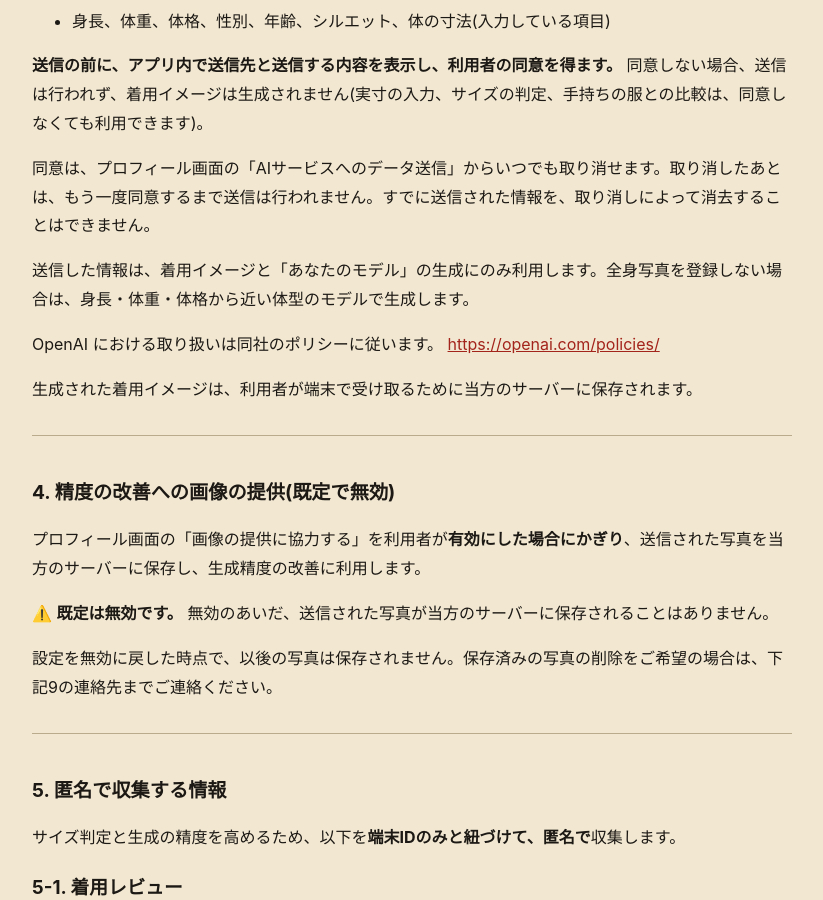
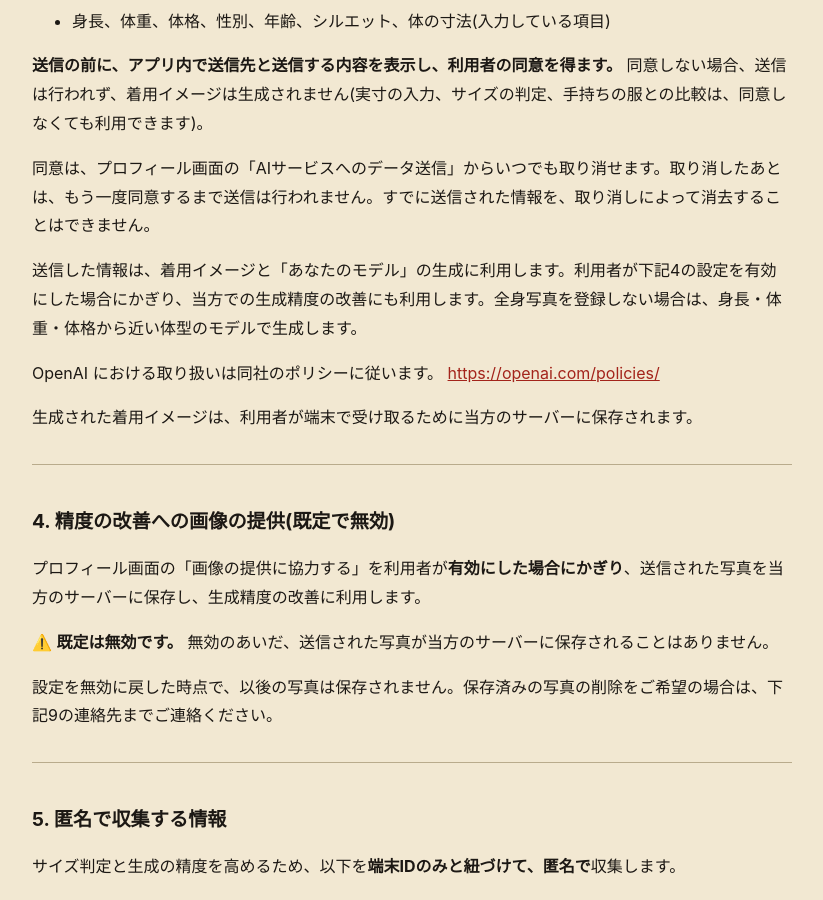
Before and after one commit to gool1618-design/urilog-docs, a Jekyll site: the page built from vinfit-privacy.md, in a window 1280 px wide and 900 px high, scrolled down 1346 px. Shown: the whole window, without its empty margins (228-1051 px from the left). Built offline with Jekyll 4.4.1, drawn with Linux system fonts in a browser that asks for light colours.

Commit message:
VINFIT プライバシーポリシー: 利用目的の記述を、任意の精度改善(4項)と矛盾しないようにする
Co-Authored-By: Claude Fable 5.1 <noreply@anthropic.com>

```diff
--- a/vinfit-privacy.md
+++ b/vinfit-privacy.md
@@ -53,7 +53,7 @@ title: プライバシーポリシー — VINFIT
 
 同意は、プロフィール画面の「AIサービスへのデータ送信」からいつでも取り消せます。取り消したあとは、もう一度同意するまで送信は行われません。すでに送信された情報を、取り消しによって消去することはできません。
 
-送信した情報は、着用イメージと「あなたのモデル」の生成にのみ利用します。全身写真を登録しない場合は、身長・体重・体格から近い体型のモデルで生成します。
+送信した情報は、着用イメージと「あなたのモデル」の生成に利用します。利用者が下記4の設定を有効にした場合にかぎり、当方での生成精度の改善にも利用します。全身写真を登録しない場合は、身長・体重・体格から近い体型のモデルで生成します。
 
 OpenAI における取り扱いは同社のポリシーに従います。
 <https://openai.com/policies/>
```
